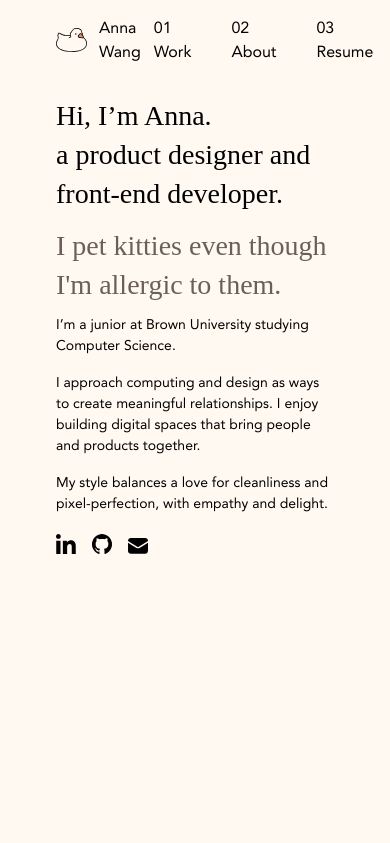
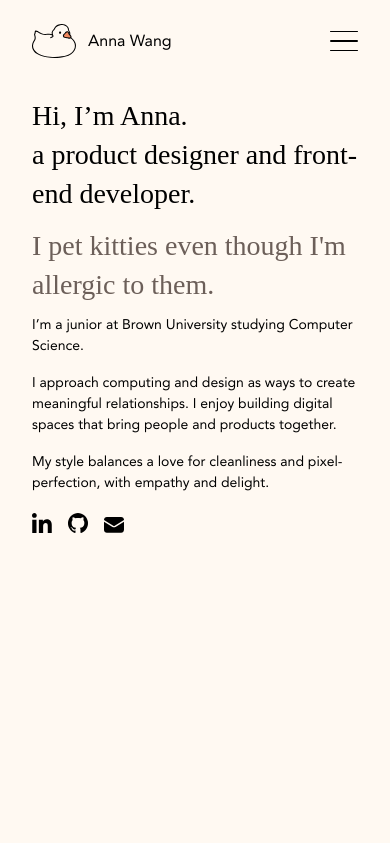
Before and after one commit to awang1245/anna-wang-portfolio, a React (Vite) app: page / in a window 390 px wide. Shown: the top 843 px of the page. Built offline with nearby package versions, Linux system fonts and the light colour scheme; grey boxes are pictures that could not be loaded; a web font is replaced by a local one.

Commit message:
feat: hamburger menu for mobile

```diff
--- /dev/null
+++ b/src/components/hamburger/hamburger.css
@@ -0,0 +1,111 @@
+.mobile-nav {
+  display: flex;
+  flex-flow: column nowrap;
+  justify-content: start;
+  align-items: start;
+  padding: 24px 32px;
+  width: 100%;
+}
+
+.hamburger {
+  display: flex;
+  flex-flow: column nowrap;
+  align-items: end;
+
+  -webkit-user-select: none;
+  user-select: none;
+}
+
+.hamburger input {
+  position: absolute;
+  top: 24px;
+  right: 32px;
+  width: 28px;
+  height: 28px;
+  opacity: 0;
+  z-index: 22;
+  -webkit-touch-callout: none;
+}
+
+.input-light:hover {
+  cursor: url("/main/star-filled.svg") 12 12, default;
+}
+
+.input-dark:hover {
+  cursor: url("/main/light-star-filled.svg") 12 12, default;
+}
+
+.menu-icon {
+  position: absolute;
+  top: 24px;
+  right: 32px;
+  width: 28px;
+  height: 34px;
+  z-index: 21;
+  display: flex;
+  flex-flow: column nowrap;
+  justify-content: center;
+  align-items: center;
+}
+
+.menu-icon span {
+  display: block;
+  width: 28px;
+  height: 1.5px;
+  border-radius: 4px;
+  z-index: 21;
+
+  transform-origin: 0px 0px;
+  transition: transform 0.5s cubic-bezier(0.77, 0.2, 0.05, 1),
+    background-color 0.5s cubic-bezier(0.77, 0.2, 0.05, 1), opacity 0.55s ease;
+}
+
+.span-light {
+  background-color: black;
+}
+
+.span-dark {
+  background-color: var(--cream5);
+}
+
+.menu-icon span:first-child {
+  margin-bottom: 8px;
+}
+
+.menu-icon span:nth-child(2) {
+  margin-bottom: 8px;
+}
+
+.hamburger input:checked ~ .menu-icon span {
+  opacity: 1;
+  transform: rotate(45deg) translate(0px, 0px);
+}
+
+.hamburger input:checked ~ .menu-icon span:nth-child(2) {
+  opacity: 0;
+  transform: rotate(0deg) scale(0.2, 0.2);
+}
+
+.hamburger input:checked ~ .menu-icon span:nth-child(3) {
+  transform: rotate(-45deg) translate(-1.5px, -0.5px);
+}
+
+.hamburger-links {
+  width: 100%;
+  display: flex;
+  flex-flow: column nowrap;
+  align-items: start;
+  gap: 24px;
+  height: 0;
+  overflow: hidden;
+  transition: height 500ms ease-in-out;
+}
+
+.hamburger-links li:first-child {
+  padding-top: 24px;
+}
+
+.hamburger input:checked ~ .hamburger-links {
+  height: 144px;
+  transition: height 500ms ease;
+}
--- /dev/null
+++ b/src/components/hamburger/hamburger.tsx
@@ -0,0 +1,72 @@
+import { HashLink } from "react-router-hash-link";
+import "./hamburger.css";
+import ducky from "../../../public/main/ducky.svg";
+import resume from "../../../public/main/resume.pdf";
+import { NavLink } from "react-router-dom";
+import { isDarkState } from "../../recoil/atoms";
+import { useRecoilState } from "recoil";
+
+const Hamburger = () => {
+  const [isDark] = useRecoilState<boolean>(isDarkState);
+
+  return (
+    <nav className="mobile-nav">
+      <NavLink className={isDark ? "dark-link" : "light-link"} to="/">
+        <div className="logo">
+          <img src={ducky} className="logo-duck" alt="vector art of duck" />
+          Anna Wang
+        </div>
+      </NavLink>
+      <div className="hamburger">
+        <input
+          type="checkbox"
+          className={isDark ? "input-dark" : "input-light"}
+        />
+        <div className="menu-icon">
+          <span className={isDark ? "span-dark" : "span-light"}></span>
+          <span className={isDark ? "span-dark" : "span-light"}></span>
+          <span className={isDark ? "span-dark" : "span-light"}></span>
+        </div>
+        <ul className="hamburger-links">
+          <li>
+            <HashLink
+              smooth
+              className={isDark ? "dark-link" : "light-link"}
+              to="/#work"
+            >
+              01&nbsp; Work
+            </HashLink>
+          </li>
+          <li>
+            <NavLink
+              className={isDark ? "dark-link" : "light-link"}
+              to={"/about"}
+            >
+              02&nbsp; About
+            </NavLink>
+          </li>
+          {/* <li>
+              <NavLink
+                className={isDark ? "dark-link" : "light-link"}
+                to={"/play"}
+              >
+                03&nbsp; Play
+              </NavLink>
+            </li> */}
+          <li>
+            <a
+              className={isDark ? "dark-link" : "light-link"}
+              href={resume}
+              target="_blank"
+              rel="noopener noreferrer"
+            >
+              03&nbsp; Resume
+            </a>
+          </li>
+        </ul>
+      </div>
+    </nav>
+  );
+};
+
+export default Hamburger;
--- a/src/components/home/home.css
+++ b/src/components/home/home.css
@@ -435,8 +435,16 @@ main {
   }
 }
 
-@media (max-width: 800px) {
+@media (max-width: 768px) {
   .work-cards {
     grid-template-columns: 1fr;
   }
+
+  .home-text {
+    padding: 0px 32px;
+  }
+
+  .work {
+    padding: 64px 32px 120px;
+  }
 }
--- a/src/components/key_controls/key_controls.css
+++ b/src/components/key_controls/key_controls.css
@@ -17,7 +17,6 @@
   flex-flow: row nowrap;
   justify-content: space-between;
   align-items: center;
-  box-sizing: border-box;
   max-width: 1368px;
 
   .left {
--- a/src/components/navigation/navigation.css
+++ b/src/components/navigation/navigation.css
@@ -1,18 +1,17 @@
 /* main nav */
-nav {
+.desktop-nav {
   display: flex;
   flex-flow: row nowrap;
   justify-content: space-between;
   align-items: center;
-  padding: 16px 0px;
-  box-sizing: border-box;
+  padding: 24px 0px;
   width: 100%;
   max-width: 1336px;
 }
 
 @media (max-width: 1400px) {
-  nav {
-    padding: 16px 56px;
+  .desktop-nav {
+    padding: 24px 56px;
   }
 }
 
--- a/src/components/navigation/navigation.tsx
+++ b/src/components/navigation/navigation.tsx
@@ -5,12 +5,43 @@ import { useRecoilState } from "recoil";
 import { isDarkState } from "../../recoil/atoms";
 import ducky from "../../../public/main/ducky.svg";
 import resume from "../../../public/main/resume.pdf";
+import { useEffect, useState } from "react";
+import Hamburger from "../hamburger/hamburger";
 
 const Navigation = () => {
   const [isDark] = useRecoilState<boolean>(isDarkState);
+  const [showHamburger, setShowHamburger] = useState(false);
+
+  useEffect(() => {
+    // function for checking if viewport width is tablet or mobile sized
+    const checkViewportWidth = () => {
+      if (window.innerWidth < 768) {
+        setShowHamburger(true);
+      } else {
+        setShowHamburger(false);
+      }
+    };
+
+    checkViewportWidth();
+
+    // set up event listener to update showHamburger state when viewport width changes
+    window.addEventListener("resize", checkViewportWidth);
+
+    // clean up event listener when component unmounts
+    return () => {
+      window.removeEventListener("resize", checkViewportWidth);
+    };
+  }, []);
 
   return (
-    <nav className={isDark ? "dark-nav" : "light-nav"}>
+    <>
+      {showHamburger ? (
+        <Hamburger />
+      ) : (
+        <nav
+          className="desktop-nav"
+          // className={showHamburger ? "mobile-nav" : ""}
+        >
           <NavLink className={isDark ? "dark-link" : "light-link"} to="/">
             <div className="logo">
               <img src={ducky} className="logo-duck" alt="vector art of duck" />
@@ -55,6 +86,8 @@ const Navigation = () => {
             </li>
           </ul>
         </nav>
+      )}
+    </>
   );
 };
 
--- a/src/components/progress_bar/progress_bar.css
+++ b/src/components/progress_bar/progress_bar.css
@@ -1,5 +1,6 @@
 /* progress bar */
 .scroll-indicator {
+  z-index: 30;
   width: 100%;
   height: 1.5px;
 }
--- a/src/components/project_card/project_card.tsx
+++ b/src/components/project_card/project_card.tsx
@@ -19,17 +19,16 @@ const ProjectCard = ({ work, index }: ProjectCardProps) => {
     threshold: 0.3,
   });
 
+  // handle delay of loading in each card
   useEffect(() => {
     if (inView) {
       // if viewport height is tall enough to show at least one project card,
       // set delay so that they load in sequentially with other elements on home
       if (window.innerHeight > 800) {
-        console.log("already in view, card #: " + index);
         setDelay(`${(index + 1) * 0.1 + 1}s`); // e.g., 1.2s, 1.4s, 1.6s
         // if viewport height is not tall enough to show cards, set smaller delay
         // offset by 0.2s when cards are scrolled into view
       } else {
-        console.log("scrolled into view, card #: " + index);
         setDelay(`${(index + 1) * 0.1}s`); // e.g., 0.2s, 0.4s, 0.6s
       }
     }
--- a/src/styles/index.css
+++ b/src/styles/index.css
@@ -35,6 +35,10 @@ body {
   height: 100vh;
   cursor: url("/main/star-unfilled.svg") 12 12, default;
   overflow-x: hidden;
+}
+
+* {
+  box-sizing: border-box;
 }
 
 main {
@@ -142,10 +146,6 @@ ul {
   color: var(--cream40);
   cursor: url("/main/light-star-filled.svg") 12 12, default;
   transition: 0.3s;
-}
-
-div {
-  box-sizing: border-box;
 }
 
 button {
```
Lines whose indentation alone changed are shown as unchanged.
